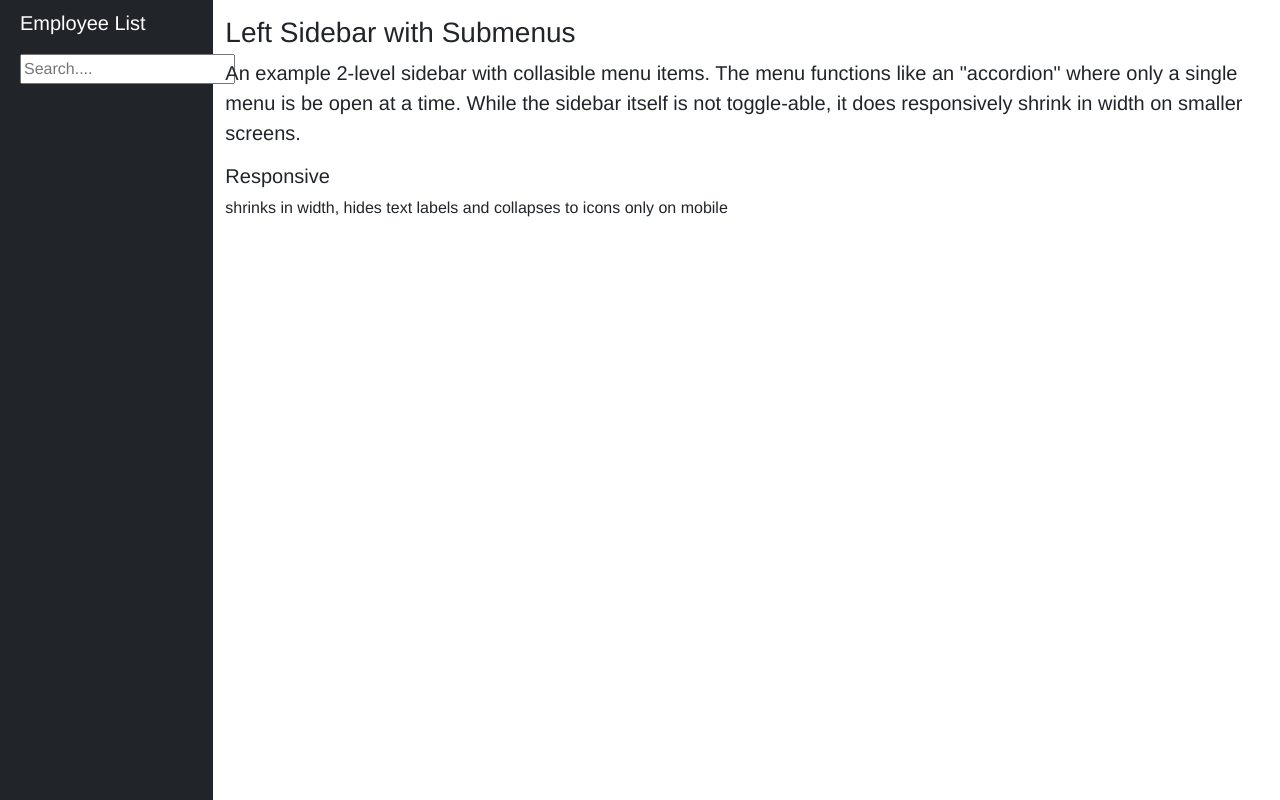
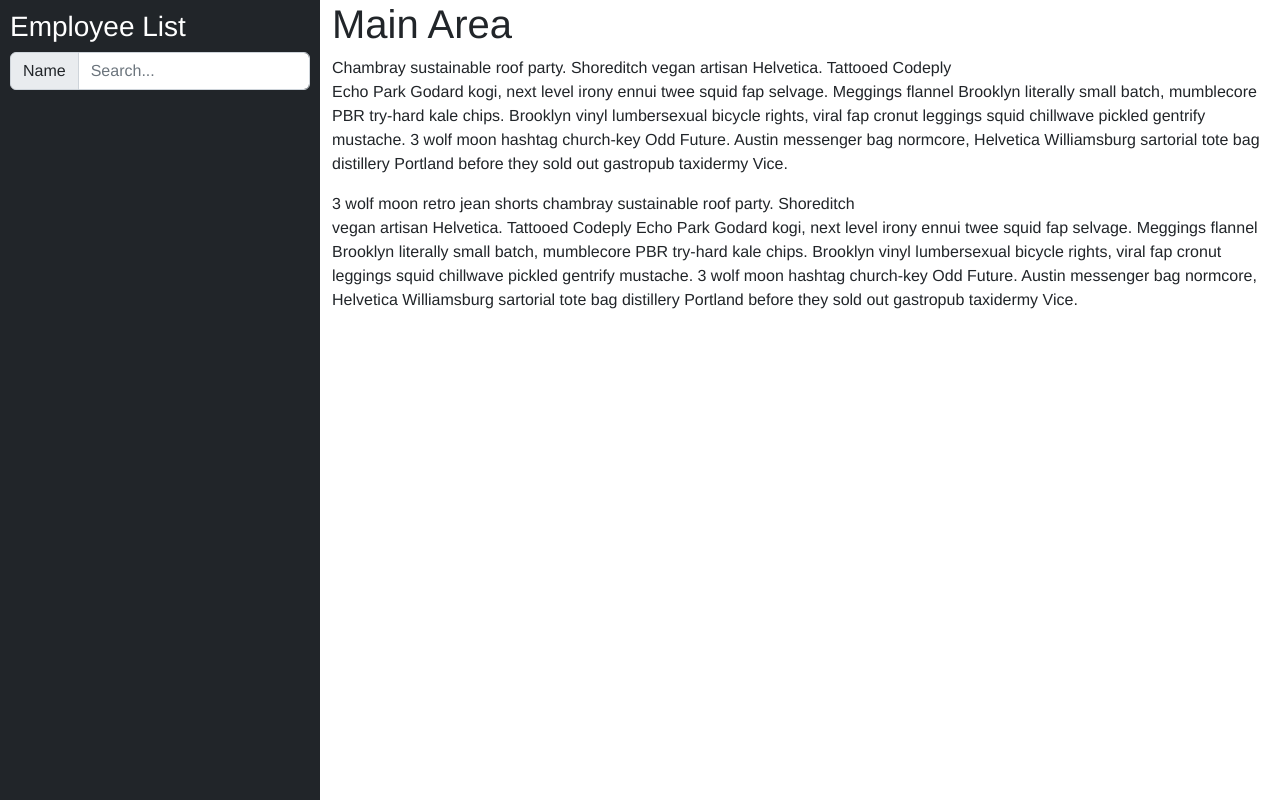
Before and after one commit to srabon0/office-assesment, a Vue app: page / in a window 1280 px wide. Built offline with nearby package versions, Linux system fonts and the light colour scheme.

Commit message:
initial func added

```diff
--- a/src/App.vue
+++ b/src/App.vue
@@ -1,29 +1,40 @@
 <template>
   <div id="app">
     <div class="container-fluid">
-    <div class="row flex-nowrap">
-        <SidebarNav></SidebarNav>
-        <div class="col py-3">
-            <h3>Left Sidebar with Submenus</h3>
-            <p class="lead">
-                An example 2-level sidebar with collasible menu items. The menu functions like an "accordion" where only a single
-                menu is be open at a time. While the sidebar itself is not toggle-able, it does responsively shrink in width on smaller screens.</p>
-            <ul class="list-unstyled">
-                <li><h5>Responsive</h5> shrinks in width, hides text labels and collapses to icons only on mobile</li>
-            </ul>
-        </div>
+      <div class="row">
+        <SidebarNav v-bind:employee="employee"></SidebarNav>
+        <ContentArea></ContentArea>
+      </div>
     </div>
-</div>
   </div>
 </template>
 
 <script>
 import SidebarNav from "./components/SidebarNav.vue";
-
+import ContentArea from "./components/ContentArea.vue";
 export default {
-    name: "App",
-    components: { SidebarNav }
-}
+  name: "App",
+  components: {
+    SidebarNav,
+    ContentArea,
+  },
+  data() {
+    return {
+      employee: [
+        {
+          id: 1,
+          name: "Md Amam Uddin Srabon",
+          address: "House : 30, Road : 05, Dhaka",
+        },
+        {
+          id: 2,
+          name: "Md Sohel Rana",
+          address: "Mohammad Pur, Dhaka",
+        },
+      ],
+    };
+  },
+};
 </script>
 
 <style>
@@ -32,4 +43,9 @@ export default {
   -webkit-font-smoothing: antialiased;
   -moz-osx-font-smoothing: grayscale;
 }
+
+#sticky-sidebar {
+  height: 100vh;
+  padding: 10px;
+}
 </style>
--- /dev/null
+++ b/src/components/ContentArea.vue
@@ -0,0 +1,38 @@
+<template>
+  <div class="col" id="main">
+          <h1>Main Area</h1>
+          <p>
+            Chambray sustainable roof party. Shoreditch vegan artisan Helvetica.
+            Tattooed Codeply <br />
+            Echo Park Godard kogi, next level irony ennui twee squid fap
+            selvage. Meggings flannel Brooklyn literally small batch, mumblecore
+            PBR try-hard kale chips. Brooklyn vinyl lumbersexual bicycle rights,
+            viral fap cronut leggings squid chillwave pickled gentrify mustache.
+            3 wolf moon hashtag church-key Odd Future. Austin messenger bag
+            normcore, Helvetica Williamsburg sartorial tote bag distillery
+            Portland before they sold out gastropub taxidermy Vice.
+          </p>
+          <p>
+            3 wolf moon retro jean shorts chambray sustainable roof party.
+            Shoreditch <br />vegan artisan Helvetica. Tattooed Codeply Echo Park
+            Godard kogi, next level irony ennui twee squid fap selvage. Meggings
+            flannel<br />
+            Brooklyn literally small batch, mumblecore PBR try-hard kale chips.
+            Brooklyn vinyl lumbersexual bicycle rights, viral fap cronut
+            leggings squid chillwave pickled gentrify mustache. 3 wolf moon
+            hashtag church-key Odd Future. Austin messenger bag normcore,
+            Helvetica Williamsburg sartorial tote bag distillery Portland before
+            they sold out gastropub taxidermy Vice.
+          </p>
+        </div>
+</template>
+
+<script>
+export default {
+
+}
+</script>
+
+<style>
+
+</style>
--- a/src/components/SidebarNav.vue
+++ b/src/components/SidebarNav.vue
@@ -1,13 +1,34 @@
 <template>
-    <div class="col-auto col-md-3 col-xl-2 px-sm-1 px-4 bg-dark">
-            <div class="d-flex flex-column align-items-center align-items-sm-start px-3 pt-2 text-white min-vh-100">
-                <a href="/" class="d-flex align-items-center pb-3 mb-md-0 me-md-auto text-white text-decoration-none">
-                    <span class="fs-5 d-none d-sm-inline">Employee List</span>
-                </a>
-                <ul class="nav nav-pills flex-column mb-sm-auto mb-0 align-items-center align-items-sm-start" id="menu">
-                    <input type="text" placeholder="Search....">
-                </ul>
-                <hr>
-            </div>
+  <div class="col-3 bg-dark" id="sticky-sidebar">
+    <div class="sticky-top">
+      <div class="nav flex-column">
+        <h1 class="text-white fs-3">Employee List</h1>
+        <div class="input-group mb-3">
+          <span class="input-group-text" id="inputGroup-sizing-default"
+            >Name</span
+          >
+          <input
+            placeholder="Search..."
+            type="text"
+            class="form-control"
+            aria-label="Sizing example input"
+            aria-describedby="inputGroup-sizing-default"
+            v-on:input="searchEmployee"
+          />
         </div>
+      </div>
+    </div>
+  </div>
 </template>
+
+<script>
+export default {
+  name: "SidebarNav",
+  props:['employee'],
+  methods:{
+    searchEmployee(e){
+        console.log(e.target.value)
+    }
+  }
+};
+</script>
```
Also changed, not shown: 1 other file (tests, documents, lock files or other folders).
